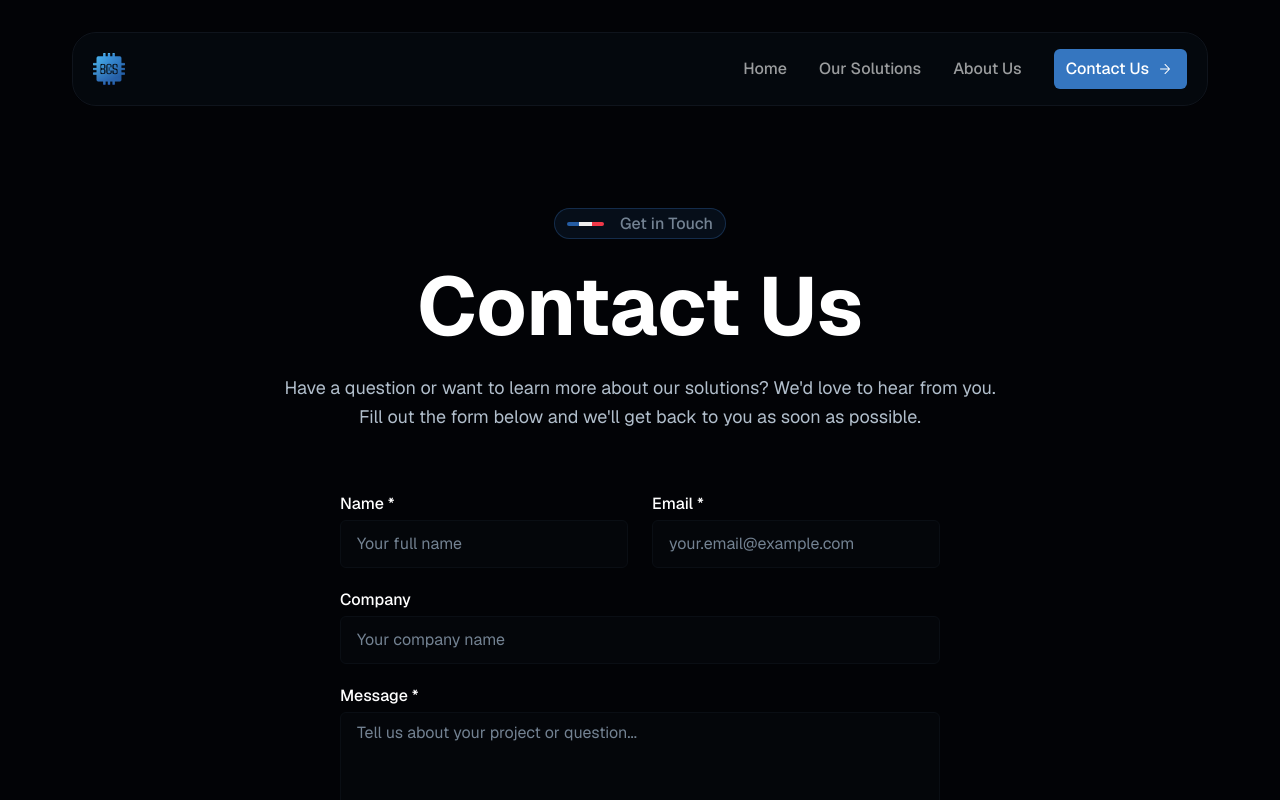
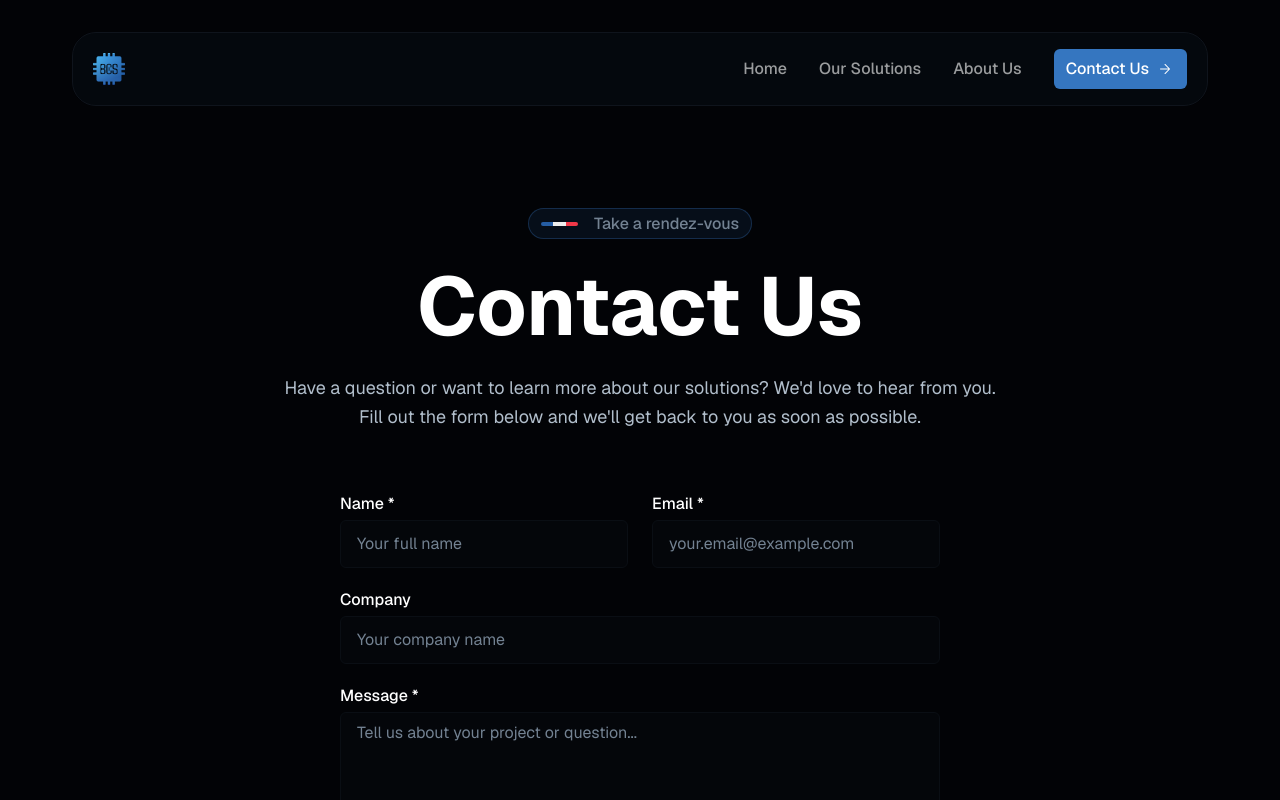
Before and after one commit to nomanocra/BlueConnectSolutions, a Next.js app: page /contact in a window 1280 px wide. Shown: the top 800 px of the page. Built offline with nearby package versions, Linux system fonts and the light colour scheme.

Commit message:
feat: mise à jour des tokens dans About Us et Contact avec libellés français

```diff
--- a/components/sections/about-section.tsx
+++ b/components/sections/about-section.tsx
@@ -1,4 +1,5 @@
 import Image from 'next/image';
+import { Token } from '@/components/ui';
 
 export function AboutSection() {
   return (
@@ -7,6 +8,7 @@ export function AboutSection() {
         <div className="grid grid-cols-1 lg:grid-cols-2 gap-16 items-center">
           {/* Left Column - Content */}
           <div className="flex flex-col gap-8">
+            <Token label="Technologie Française" className="self-start" />
             <h2 className="text-title-2 font-bold text-foreground-main">
               Driving Innovation with Made-in-France Excellence
             </h2>
@@ -14,17 +16,17 @@ export function AboutSection() {
             <div className="flex flex-col gap-6">
               <p className="text-text-l text-foreground-secondary leading-relaxed">
                 Blue Connect Solutions is a leading provider of digital
-                transformation solutions, specializing in IoT, Cybersecurity, and
-                Video Broadcasting. Based in Occitanie, France, we combine
+                transformation solutions, specializing in IoT, Cybersecurity,
+                and Video Broadcasting. Based in Occitanie, France, we combine
                 cutting-edge AI technology with premium Made-in-France hardware
                 to deliver enterprise-grade solutions.
               </p>
 
               <p className="text-text-m text-foreground-terciary leading-relaxed">
                 Our commitment to innovation, security, and performance has made
-                us a trusted partner for organizations looking to modernize their
-                digital infrastructure while maintaining the highest standards of
-                data protection and compliance.
+                us a trusted partner for organizations looking to modernize
+                their digital infrastructure while maintaining the highest
+                standards of data protection and compliance.
               </p>
             </div>
           </div>
--- a/components/sections/contact-section.tsx
+++ b/components/sections/contact-section.tsx
@@ -12,9 +12,9 @@ export function ContactSection() {
   });
 
   const [isSubmitting, setIsSubmitting] = useState(false);
-  const [submitStatus, setSubmitStatus] = useState<'idle' | 'success' | 'error'>(
-    'idle'
-  );
+  const [submitStatus, setSubmitStatus] = useState<
+    'idle' | 'success' | 'error'
+  >('idle');
 
   const handleChange = (
     e: React.ChangeEvent<HTMLInputElement | HTMLTextAreaElement>
@@ -47,7 +47,7 @@ export function ContactSection() {
         <div className="flex flex-col gap-16 items-center">
           {/* Header */}
           <div className="flex flex-col gap-6 items-center text-center max-w-[720px]">
-            <Token label="Get in Touch" />
+            <Token label="Take a rendez-vous" />
             <h1 className="text-title-1 font-bold text-foreground-main">
               Contact Us
             </h1>
```
